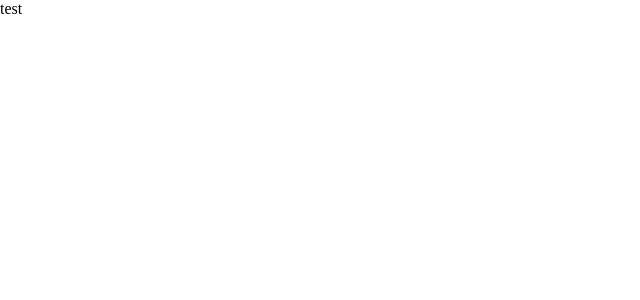
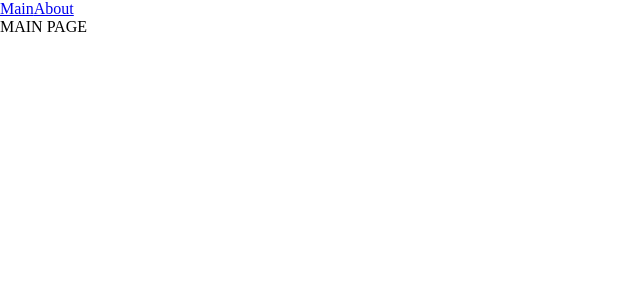
Before and after one commit to LevenchukO/stc_207_front_end, a React app: page / in a window 1280 px wide. Shown: the top 300 px of the page, without its empty margins (0-640 px from the left). Built offline with nearby package versions, Linux system fonts and the light colour scheme.

Commit message:
added routing and lazy

```diff
--- a/package.json
+++ b/package.json
@@ -15,6 +15,7 @@
     "@types/node": "^22.13.10",
     "@types/react": "^19.0.12",
     "@types/react-dom": "^19.0.4",
+    "@types/react-router-dom": "^5.3.3",
     "@types/webpack": "^5.28.5",
     "@types/webpack-dev-server": "^4.7.2",
     "css-loader": "^7.1.2",
@@ -33,6 +34,7 @@
   "dependencies": {
     "react": "^19.0.0",
     "react-dom": "^19.0.0",
+    "react-router-dom": "^7.4.0",
     "uuid": "^11.1.0"
   }
 }
--- a/src/App.tsx
+++ b/src/App.tsx
@@ -1,11 +1,24 @@
-import './index.scss'
+import { Route, Routes } from "react-router-dom";
+import "./index.scss";
+import { Link } from "react-router-dom";
+import { AboutPageAsync } from "./pages/AboutPage/AboutPage.async";
+import { MainPageAsync } from "./pages/MainPage/MainPage.async";
+import { Suspense } from "react";
 
 const App = () => {
-    return (
-        <div>
-            test
-        </div>
-    );
+  return (
+    <div className="app">
+      <Link to={"/"}>Main</Link>
+      <Link to={"/about"}>About</Link>
+
+      <Suspense fallback={<div>Загрузка...</div>}>
+        <Routes>
+          <Route path={"/about"} element={<AboutPageAsync />} />
+          <Route path={"/"} element={<MainPageAsync />} />
+        </Routes>
+      </Suspense>
+    </div>
+  );
 };
 
 export default App;
--- /dev/null
+++ b/src/pages/AboutPage/AboutPage.async.tsx
@@ -0,0 +1,3 @@
+import { lazy } from 'react';
+
+export const AboutPageAsync = lazy(() => import('./AboutPage'));
--- /dev/null
+++ b/src/pages/AboutPage/AboutPage.tsx
@@ -0,0 +1,11 @@
+import React from 'react';
+
+const AboutPage = () => {
+    return (
+        <div>
+            ABOUT PAGE
+        </div>
+    );
+};
+
+export default AboutPage;
--- /dev/null
+++ b/src/pages/MainPage/MainPage.async.tsx
@@ -0,0 +1,3 @@
+import { lazy } from 'react';
+
+export const MainPageAsync = lazy(() => import('./MainPage'));
--- /dev/null
+++ b/src/pages/MainPage/MainPage.tsx
@@ -0,0 +1,11 @@
+import React from 'react';
+
+const MainPage = () => {
+    return (
+        <div>
+            MAIN PAGE
+        </div>
+    );
+};
+
+export default MainPage;
--- a/tsconfig.json
+++ b/tsconfig.json
@@ -2,7 +2,7 @@
     "compilerOptions": {
       "outDir": "./dist/",
       "noImplicitAny": true,
-      "module": "es6",
+      "module": "esnext",
       "target": "es5",
       "jsx": "react-jsx",
       "allowJs": true,
```
Also changed, not shown: src/index.tsx (+10 -7 lines), 2 other files (tests, documents, lock files or other folders).
